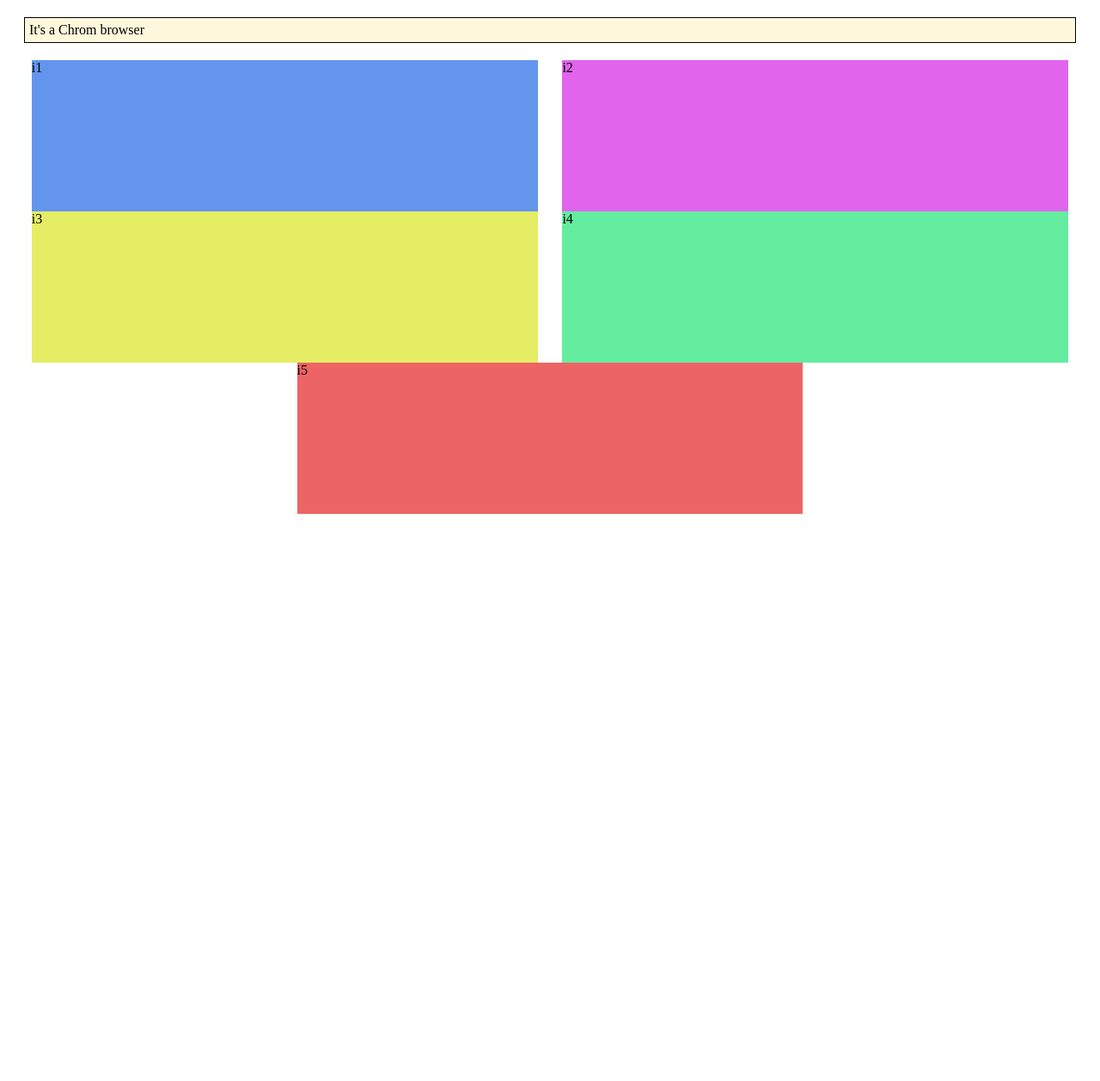
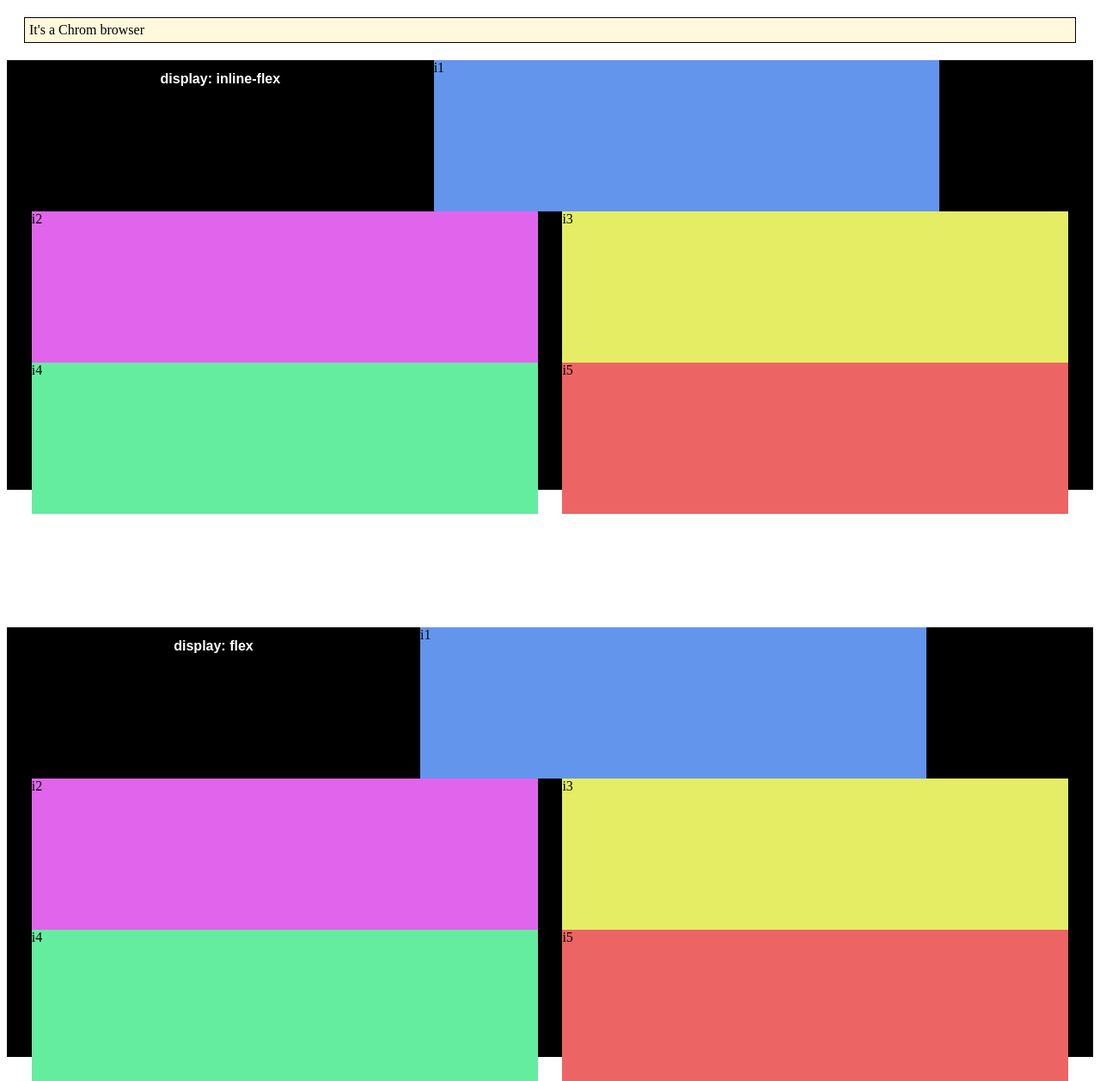
Before and after one commit to KateHelloWorld/cross-browser-website, a plain HTML site: page index.html in a window 1280 px wide. Shown: the whole page at 86% size. Before the commit the page ends 800 px from the top, so only its background shows below. Drawn offline with Linux system fonts and the light colour scheme.

Commit message:
enother commit

```diff
--- a/index.html
+++ b/index.html
@@ -15,12 +15,22 @@
     <div class="chrominum">It's a Chrom browser</div>
 
 
-    <div class="box">
+    <div class="box-inline-flex">
+        <h2>display: inline-flex</h2>
         <div class="item" id="i1">i1</div>
         <div class="item" id="i2">i2</div>
         <div class="item" id="i3">i3</div>
         <div class="item" id="i4">i4</div>
         <div class="item" id="i5">i5</div>
+    </div>
+
+    <div class="box-flex">
+        <h2>display: flex</h2>
+        <div class="item" id="fi1">i1</div>
+        <div class="item" id="fi2">i2</div>
+        <div class="item" id="fi3">i3</div>
+        <div class="item" id="fi4">i4</div>
+        <div class="item" id="fi5">i5</div>
     </div>
    <!--<script>
 
--- a/styles.css
+++ b/styles.css
@@ -45,7 +45,9 @@
     }
 }
 
-.box{
+.box-inline-flex,
+.box-flex{
+    background-color: black;
     height: 500px;
     display: inline-flex;
     width: 100%;
@@ -54,14 +56,27 @@
     flex-wrap: wrap;
     justify-content: space-evenly;
 }
-
+.box-inline-flex{
+    display: inline-flex;
+}
+.box-flex{
+    background-color: black;
+    margin-top: 20vh;
+    display: flex;
+}
 .item{
     height: 22vh;
     width: 46vw;
 }
 
-#i1{background-color: cornflowerblue;}
-#i2{background-color: rgb(225, 100, 237);}
-#i3{background-color: rgb(228, 237, 100);}
-#i4{background-color: rgb(100, 237, 159);}
-#i5{background-color: rgb(237, 100, 100);}
+h2{
+    color: white;
+    font-family: Arial, Helvetica, sans-serif;
+    font-size:1em;
+}
+
+#i1, #fi1{background-color: cornflowerblue;}
+#i2, #fi2{background-color: rgb(225, 100, 237);}
+#i3, #fi3{background-color: rgb(228, 237, 100);}
+#i4, #fi4{background-color: rgb(100, 237, 159);}
+#i5, #fi5{background-color: rgb(237, 100, 100);}
```
